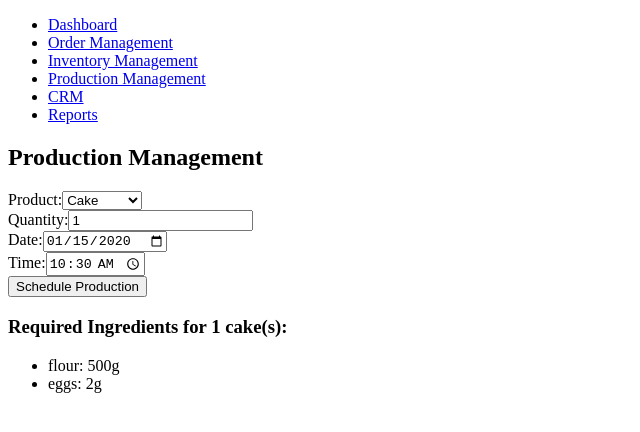
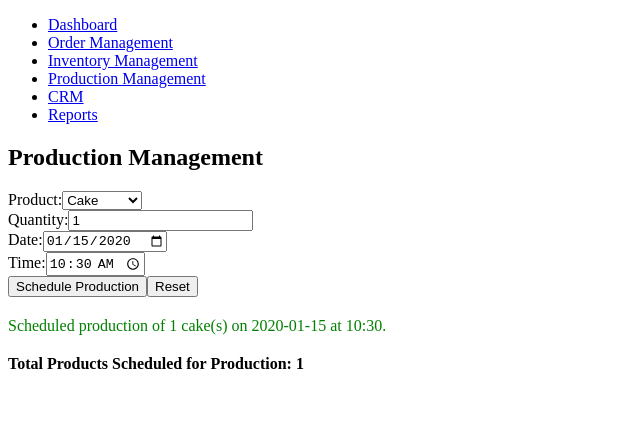
Before and after one commit to shjcc/CMS, a React (Vite) app in the folder frontend/: page /production in a window 1280 px wide. Both pictures are taken after typing "2020-01-15", "10:30" into the empty fields and a click on the button "Schedule Production". Shown: the top 432 px of the page, without its empty margins (0-640 px from the left). Built offline with nearby package versions, Linux system fonts and the light colour scheme.

Commit message:
version1.0

```diff
--- a/frontend/src/pages/ProductionManagement.jsx
+++ b/frontend/src/pages/ProductionManagement.jsx
@@ -8,15 +8,23 @@ const recipes = {
 const ProductionManagement = () => {
     const [task, setTask] = useState({ product: 'cake', quantity: 1, date: '', time: '' });
     const [ingredients, setIngredients] = useState({});
+    const [confirmation, setConfirmation] = useState('');
+    const [totalProducts, setTotalProducts] = useState(0); // Track total number of products scheduled
 
     const handleInputChange = (e) => {
         const { name, value } = e.target;
-        setTask({ ...task, [name]: value });
+        const updatedTask = { ...task, [name]: value };
+        setTask(updatedTask);
+
+        // Automatically update the ingredient list when quantity or product changes
+        if (name === 'product' || name === 'quantity') {
+            calculateIngredients(updatedTask);
+        }
     };
 
-    const calculateIngredients = () => {
-        const selectedRecipe = recipes[task.product];
-        const quantity = parseInt(task.quantity, 10);
+    const calculateIngredients = (currentTask) => {
+        const selectedRecipe = recipes[currentTask.product];
+        const quantity = parseInt(currentTask.quantity, 10) || 0;
         const calculatedIngredients = {};
 
         for (let ingredient in selectedRecipe) {
@@ -28,8 +36,23 @@ const ProductionManagement = () => {
 
     const handleSubmit = (e) => {
         e.preventDefault();
-        calculateIngredients();
-        // Additional logic for submitting the task can be added here.
+
+        // Validate the form inputs
+        if (task.quantity <= 0 || !task.date || !task.time) {
+            alert('Please enter a valid quantity, date, and time.');
+            return;
+        }
+
+        // Show confirmation message and update the total number of products
+        setConfirmation(`Scheduled production of ${task.quantity} ${task.product}(s) on ${task.date} at ${task.time}.`);
+        setTotalProducts(totalProducts + parseInt(task.quantity, 10)); // Increment the total product count
+    };
+
+    const handleReset = () => {
+        // Reset form inputs and state variables
+        setTask({ product: 'cake', quantity: 1, date: '', time: '' });
+        setIngredients({});
+        setConfirmation('');
     };
 
     return (
@@ -62,8 +85,10 @@ const ProductionManagement = () => {
                     <input type="time" name="time" value={task.time} onChange={handleInputChange} />
                 </div>
                 <button type="submit">Schedule Production</button>
+                <button type="button" onClick={handleReset}>Reset</button>
             </form>
 
+            {/* Display the list of required ingredients */}
             {Object.keys(ingredients).length > 0 && (
                 <div>
                     <h3>Required Ingredients for {task.quantity} {task.product}(s):</h3>
@@ -76,6 +101,14 @@ const ProductionManagement = () => {
                     </ul>
                 </div>
             )}
+
+            {/* Show confirmation message if set */}
+            {confirmation && <div style={{ marginTop: '20px', color: 'green' }}>{confirmation}</div>}
+
+            {/* Display total products scheduled */}
+            <div style={{ marginTop: '20px' }}>
+                <strong>Total Products Scheduled for Production: {totalProducts}</strong>
+            </div>
         </div>
     );
 };
```
